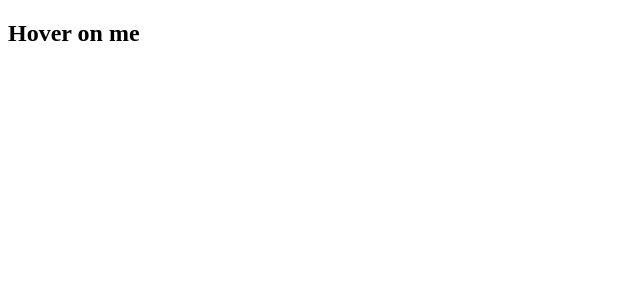
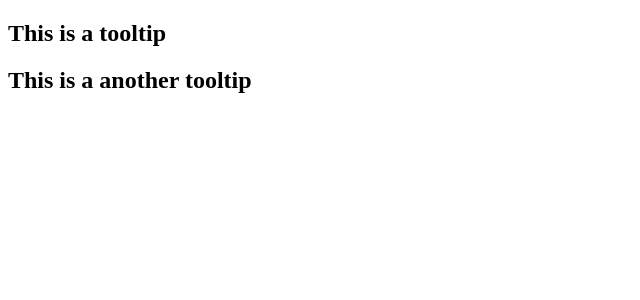
Before and after one commit to acciojob/react-composition-3-BandiKantiChaitanya, a React app: page / in a window 1280 px wide. Shown: the top 300 px of the page, without its empty margins (0-640 px from the left). Built offline with nearby package versions, Linux system fonts and the light colour scheme.

Commit message:
updated version

```diff
--- a/src/components/App.js
+++ b/src/components/App.js
@@ -14,14 +14,16 @@ const App = () => {
   }
   return (
     <div>
-        {/* Do not remove the main div */}
-
-        {/* <h2  className="tooltip" onMouseOver={handleHover} onMouseLeave={handleLeave}>Hover on me</h2>
-        {
-          visualise &&
-          <p   className="tooltip" style={{backgroundColor:'red'}}>{text}</p>
-        } */}
-        <Tooltip text={text} />
+        <h2 className="tooltip">
+          <Tooltip text="This is a tooltip for first element" >
+          This is a tooltip
+          </Tooltip>
+        </h2>
+        <h2 className="tooltip">
+          <Tooltip text="This is a tooltip for seccond element" >
+          This is a another tooltip
+          </Tooltip>
+        </h2>
     </div>
   )
 }
--- a/src/components/Tooltip.js
+++ b/src/components/Tooltip.js
@@ -1,23 +1,14 @@
-import React,{useState} from 'react'
+import React, { useState } from 'react';
 
-
-function Tooltip({text}) {
-    let [visualise,setVisualise]=useState(false)
-  function handleHover(){
-    setVisualise(true)
-  }
-  function handleLeave(){
-    setVisualise(false)
-  }
+const Tooltip =({ text, children})=>{
+  const [visible, setVisible] =useState(false);
+  const showTooltip =()=>setVisible(true);
+  const hideTooltip =()=>setVisible(false);
   return (
-    <div>
-         <h2 className='tooltip' onMouseOver={handleHover} onMouseLeave={handleLeave}>Hover on me</h2>
-        {
-          visualise &&
-          <p className='tooltip' style={{backgroundColor:'red'}}>{text}</p>
-        }
+    <div  onMouseEnter={showTooltip} onMouseLeave={hideTooltip}>
+        {children}
+        {visible && <div className="tooltiptext">{text}</div>}
     </div>
-  )
+  );
 }
-
-export default Tooltip
+export default Tooltip;
```
